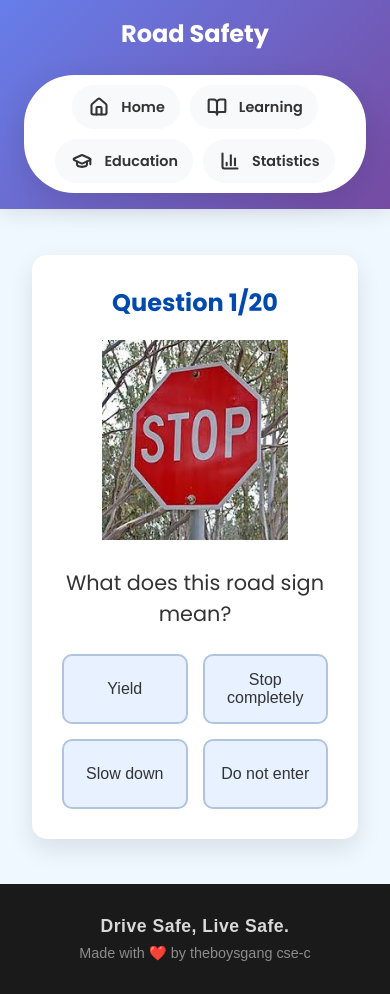
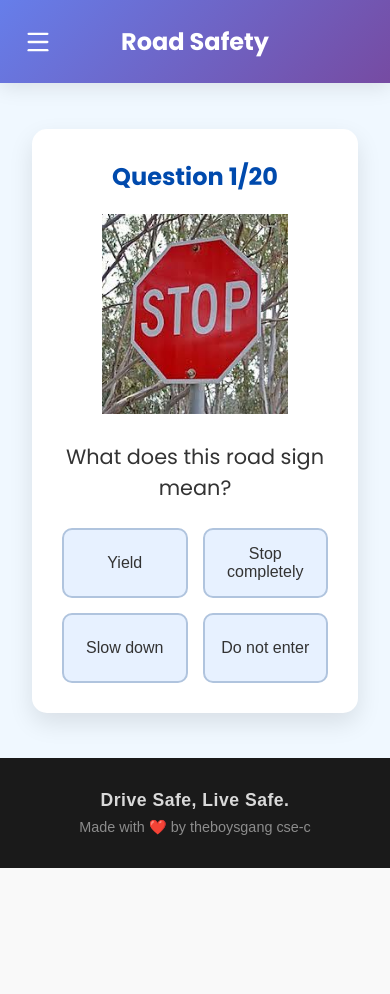
Before and after one commit to AbhiramAbbireddy/Road_Safety_Measures, a React (Vite) app: page /quiz in a window 390 px wide. After the commit the page ends 868 px from the top, so only its background shows below. Built offline with nearby package versions, Linux system fonts and the light colour scheme.

Commit message:
made changes for the mobile view

```diff
--- a/index.html
+++ b/index.html
@@ -2,7 +2,7 @@
 <html lang="en">
   <head>
     <meta charset="UTF-8" />
-    <link rel="icon" type="image/png" href="public/favicon.jpg" />
+    <link rel="icon" type="image/png" href="/favicon.jpg" />
     <meta name="viewport" content="width=device-width, initial-scale=1.0" />
     <title>road-safety-measures</title>
   </head>
--- a/src/components/Navbar.jsx
+++ b/src/components/Navbar.jsx
@@ -1,8 +1,11 @@
+import { useState } from 'react';
 import { NavLink } from 'react-router-dom';
-import { Home, BookOpen, GraduationCap, BarChart3 } from 'lucide-react';
+import { Home, BookOpen, GraduationCap, BarChart3, Menu, X } from 'lucide-react';
 import '../styles/Navbar.css';
 
 function Navbar() {
+  const [isMobileMenuOpen, setIsMobileMenuOpen] = useState(false);
+
   const navItems = [
     { icon: Home, label: 'Home', path: '/' },
     { icon: BookOpen, label: 'Learning', path: '/road-guard-learning' },
@@ -10,30 +13,56 @@ function Navbar() {
     { icon: BarChart3, label: 'Statistics', path: '/statistics' }
   ];
 
+  const toggleMobileMenu = () => {
+    setIsMobileMenuOpen(!isMobileMenuOpen);
+  };
+
   return (
+    <>
       <nav className="modern-navbar">
+        {/* Logo */}
         <NavLink to="/" className="navbar-logo">
           Road Safety
         </NavLink>
+
+        {/* Desktop Navigation */}
         <div className="navigation-card">
-        {navItems.map((item, index) => {
-          const Icon = item.icon;
-          return (
-            <NavLink
-              key={index}
-              to={item.path}
-              end={item.path === '/'}
-              className="nav-tab"
-            >
-              <div className="icon-wrapper">
-                <Icon size={20} strokeWidth={2.5} />
-              </div>
+          {navItems.map((item, index) => (
+            <NavLink key={index} to={item.path} end={item.path === '/'} className="nav-tab">
+              <div className="icon-wrapper"><item.icon size={20} strokeWidth={2.5} /></div>
               <span className="nav-label">{item.label}</span>
             </NavLink>
-          );
-        })}
+          ))}
         </div>
+
+        {/* Mobile Menu Button */}
+        <button className="mobile-menu-button" onClick={toggleMobileMenu} aria-label="Open menu">
+          <Menu size={28} />
+        </button>
       </nav>
+
+      {/* Mobile Menu Overlay & Sidebar */}
+      <div
+        className={`mobile-menu-overlay ${isMobileMenuOpen ? 'active' : ''}`}
+        onClick={toggleMobileMenu}
+      ></div>
+      <div className={`mobile-menu-sidebar ${isMobileMenuOpen ? 'active' : ''}`}>
+        <div className="sidebar-header">
+          <span className="sidebar-logo">Road Safety</span>
+          <button onClick={toggleMobileMenu} aria-label="Close menu">
+            <X size={28} />
+          </button>
+        </div>
+        <div className="sidebar-links">
+          {navItems.map((item, index) => (
+            <NavLink key={index} to={item.path} className="sidebar-link" onClick={toggleMobileMenu}>
+              <div className="icon-wrapper"><item.icon size={22} strokeWidth={2} /></div>
+              <span>{item.label}</span>
+            </NavLink>
+          ))}
+        </div>
+      </div>
+    </>
   );
 }
 
--- a/src/styles/Navbar.css
+++ b/src/styles/Navbar.css
@@ -116,3 +116,147 @@
     flex-wrap: wrap;
   }
 }
+
+@media (max-width: 768px) {
+  .modern-navbar {
+    flex-direction: column;
+    gap: 1.5rem;
+    padding: 1.5rem;
+  }
+
+  .navbar-logo {
+    position: relative;
+    left: 0;
+  }
+
+  .navigation-card {
+    width: 100%;
+    justify-content: center;
+    flex-wrap: wrap;
+  }
+}
+
+/* --- Mobile Navigation Styles --- */
+
+.mobile-menu-button {
+  display: none; /* Hidden on desktop */
+  background: none;
+  border: none;
+  color: white;
+  cursor: pointer;
+  padding: 0;
+}
+
+.mobile-menu-overlay {
+  position: fixed;
+  top: 0;
+  left: 0;
+  width: 100%;
+  height: 100%;
+  background-color: rgba(0, 0, 0, 0.5);
+  z-index: 100;
+  opacity: 0;
+  visibility: hidden;
+  transition: opacity 0.3s ease-in-out, visibility 0.3s ease-in-out;
+}
+
+.mobile-menu-overlay.active {
+  opacity: 1;
+  visibility: visible;
+}
+
+.mobile-menu-sidebar {
+  position: fixed;
+  top: 0;
+  left: 0;
+  width: 280px;
+  height: 100%;
+  background: white;
+  z-index: 101;
+  transform: translateX(-100%);
+  transition: transform 0.3s ease-in-out;
+  display: flex;
+  flex-direction: column;
+}
+
+.mobile-menu-sidebar.active {
+  transform: translateX(0);
+}
+
+.sidebar-header {
+  display: flex;
+  justify-content: space-between;
+  align-items: center;
+  padding: 1.5rem;
+  border-bottom: 1px solid #e9ecef;
+}
+
+.sidebar-logo {
+  font-size: 1.5rem;
+  font-weight: 700;
+  color: #333;
+}
+
+.sidebar-header button {
+  background: none;
+  border: none;
+  color: #555;
+  cursor: pointer;
+}
+
+.sidebar-links {
+  padding: 1rem;
+  display: flex;
+  flex-direction: column;
+  gap: 0.5rem;
+}
+
+.sidebar-link {
+  display: flex;
+  align-items: center;
+  gap: 1rem;
+  padding: 1rem;
+  text-decoration: none;
+  color: #333;
+  font-size: 1.1rem;
+  font-weight: 600;
+  border-radius: 8px;
+  transition: background-color 0.2s ease;
+}
+
+.sidebar-link:hover, .sidebar-link.active {
+  background-color: #f1f3f5;
+  color: #667eea;
+}
+
+@media (max-width: 968px) {
+  /* Hide the desktop navigation card */
+  .navigation-card {
+    display: none;
+  }
+
+  /* --- NEW AND UPDATED RULES START HERE --- */
+
+  /* Make the main navbar a positioning container */
+  .modern-navbar {
+    justify-content: center; /* This will center the logo */
+    position: relative;      /* Required for absolute positioning of the button */
+    padding: 1.5rem;
+  }
+
+  /* Remove absolute positioning from the logo so it can be centered */
+  .navbar-logo {
+    position: static; /* Let the logo be centered by the parent flexbox */
+    left: auto;
+    transform: none;
+  }
+
+  /* Show and position the mobile menu button */
+  .mobile-menu-button {
+    display: flex;
+    position: absolute;   /* Position it relative to the navbar */
+    left: 1.5rem;         /* Move it to the left with some padding */
+    top: 50%;             /* Center it vertically */
+    transform: translateY(-50%); /* Fine-tune the vertical centering */
+  }
+}
--- a/src/styles/home.css
+++ b/src/styles/home.css
@@ -94,3 +94,37 @@
   max-width: 1200px;
   margin: 0 auto;
 }
+
+
+/* --- Mobile View Enhancements for Homepage --- */
+@media (max-width: 768px) {
+  .hero {
+    padding: 5rem 1.5rem;
+  }
+
+  .hero h1 {
+    font-size: 2.5rem;
+  }
+
+  .hero p {
+    font-size: 1.1rem;
+  }
+
+  .about, .topics {
+    padding: 4rem 1.5rem;
+  }
+
+  .about h2, .topics h2 {
+    font-size: 2.2rem;
+  }
+
+  .about p {
+    padding: 1.5rem;
+    font-size: 1rem;
+  }
+
+  .card-container {
+    grid-template-columns: 1fr; /* Stack cards vertically */
+    gap: 1.5rem;
+  }
+}
--- a/src/styles/roadSafetyStatistics.css
+++ b/src/styles/roadSafetyStatistics.css
@@ -118,3 +118,13 @@
   margin: 0 auto;
   line-height: 1.7;
 }
+
+@media (max-width: 768px) {
+  .stats-page header h1 {
+    font-size: 2rem;
+  }
+
+  .stats-grid {
+    grid-template-columns: 1fr;
+  }
+}
```
Lines whose indentation alone changed are shown as unchanged.
